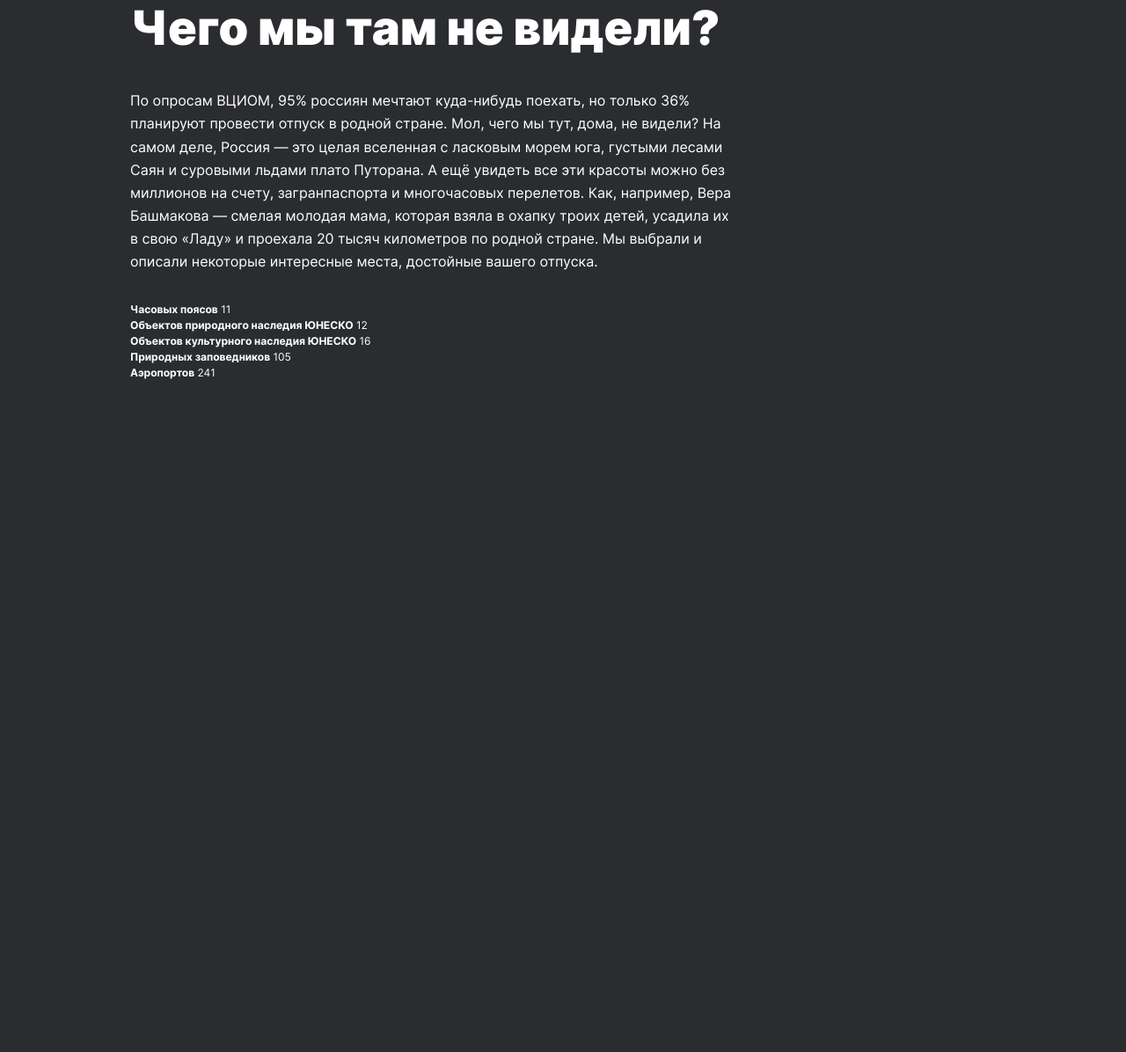
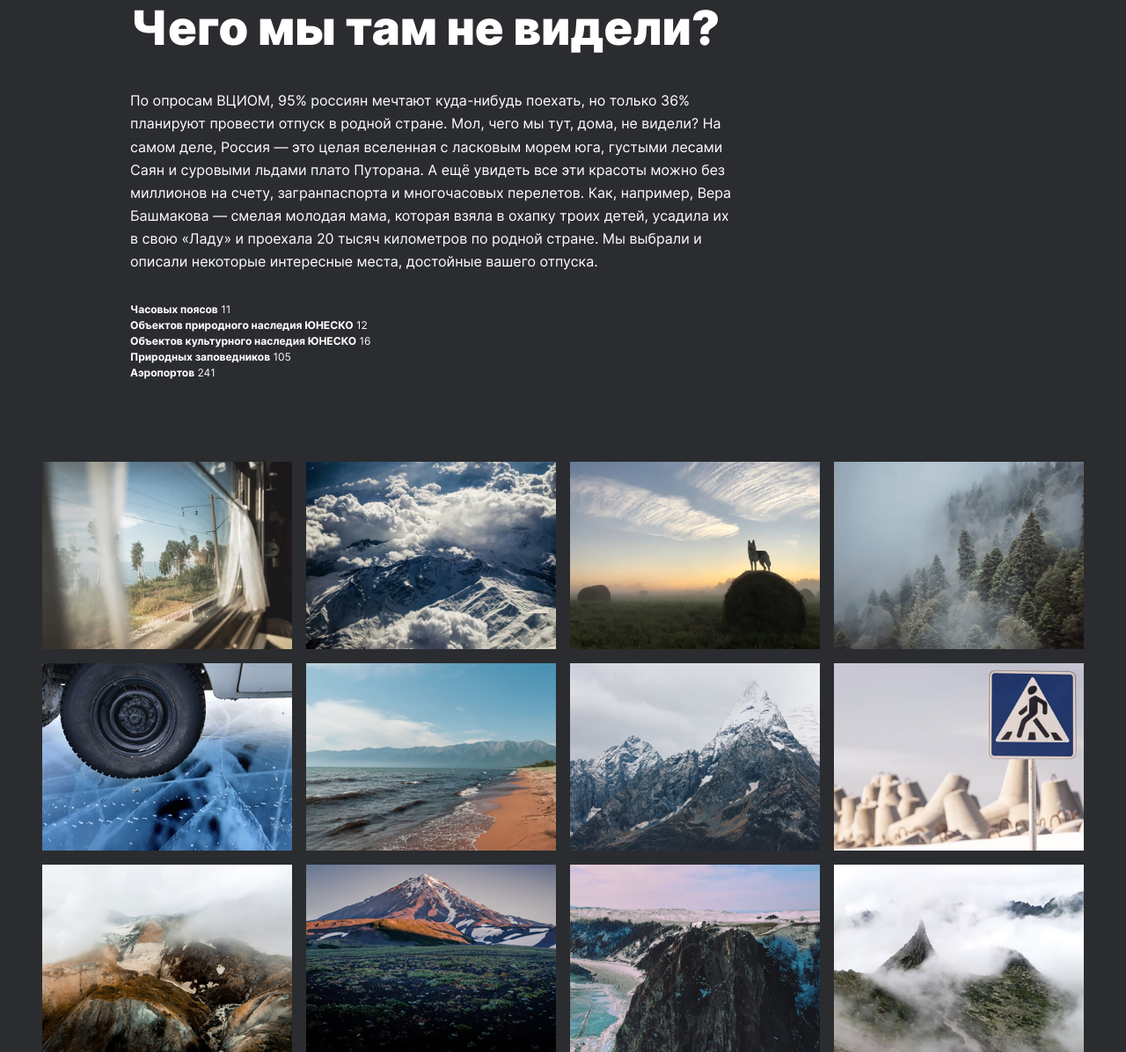
Before and after one commit to NotKhrushchev/russian-travel, a plain HTML site: page index.html in a window 1280 px wide. Shown: the part 1233-2429 px from the top of the page at 88% size. Before the commit the page ends 1666 px from the top, so only its background shows below. Drawn offline with Linux system fonts and the light colour scheme.

Commit message:
добавлен и адаптирован блок photo-grid

```diff
--- /dev/null
+++ b/blocks/photo-grid/__item/photo-grid__item.css
@@ -0,0 +1,4 @@
+.photo-grid__item {
+    max-width: 100%;
+    max-height: 100%;
+}
--- /dev/null
+++ b/blocks/photo-grid/photo-grid.css
@@ -0,0 +1,20 @@
+.photo-grid {
+    margin: 0 auto;
+    padding: 92px 48px 0;
+    display: grid;
+    grid-template-columns: repeat(auto-fit, minmax(284px, 1fr));
+    gap: 16px;
+}
+
+@media screen and (max-width: 1023px) {
+    .photo-grid {
+        padding: 88px 24px 0;
+    }
+}
+
+@media screen and (max-width: 767px) {
+    .photo-grid {
+        padding: 64px 16px 0;
+        gap: 12px;
+    }
+}
--- a/index.html
+++ b/index.html
@@ -40,6 +40,20 @@
                 <li class="intro__list-item"><span class="intro__list-item-name">Аэропортов</span> 241</li>
             </ul>
         </section>
+        <section class="photo-grid">
+            <img src="./images/photo-grid-train.jpg" alt="Природа" class="photo-grid__item">
+            <img src="./images/photo-grid-atharva-tulsi.jpg" alt="Природа" class="photo-grid__item">
+            <img src="./images/photo-grid-tuman.jpg" alt="Природа" class="photo-grid__item">
+            <img src="./images/photo-grid-sochi.jpg" alt="Природа" class="photo-grid__item">
+            <img src="./images/photo-grid-arisa.jpg" alt="Природа" class="photo-grid__item">
+            <img src="./images/photo-grid-baikal.jpg" alt="Природа" class="photo-grid__item">
+            <img src="./images/photo-grid-elbrus.jpg" alt="Природа" class="photo-grid__item">
+            <img src="./images/photo-grid-kondratiev.jpg" alt="Природа" class="photo-grid__item">
+            <img src="./images/photo-grid-kamchatka-1.jpg" alt="Природа" class="photo-grid__item">
+            <img src="./images/photo-grid-kamchatka-2.jpg" alt="Природа" class="photo-grid__item">
+            <img src="./images/photo-grid-baikal-2.jpg" alt="Природа" class="photo-grid__item">
+            <img src="./images/photo-grid-ergaki.jpg" alt="Природа" class="photo-grid__item">
+        </section>
     </main>
 </body>
 </html>
--- a/pages/index.css
+++ b/pages/index.css
@@ -24,3 +24,6 @@
 @import url(../blocks/intro/__list/intro__list.css);
 @import url(../blocks/intro/__list/intro__list-item.css);
 @import url(../blocks/intro/__list/intro__list-item-name.css);
+
+@import url(../blocks/photo-grid/photo-grid.css);
+@import url(../blocks/photo-grid/__item/photo-grid__item.css);
```
Also changed, not shown: images/photo-grid-arisa.jpg (added), images/photo-grid-atharva-tulsi.jpg (added), images/photo-grid-baikal-2.jpg (added), images/photo-grid-baikal.jpg (added), images/photo-grid-elbrus.jpg (added), images/photo-grid-ergaki.jpg (added), images/photo-grid-kamchatka-1.jpg (added), images/photo-grid-kamchatka-2.jpg (added), images/photo-grid-kondratiev.jpg (added), images/photo-grid-sochi.jpg (added), images/photo-grid-train.jpg (added), images/photo-grid-tuman.jpg (added).
